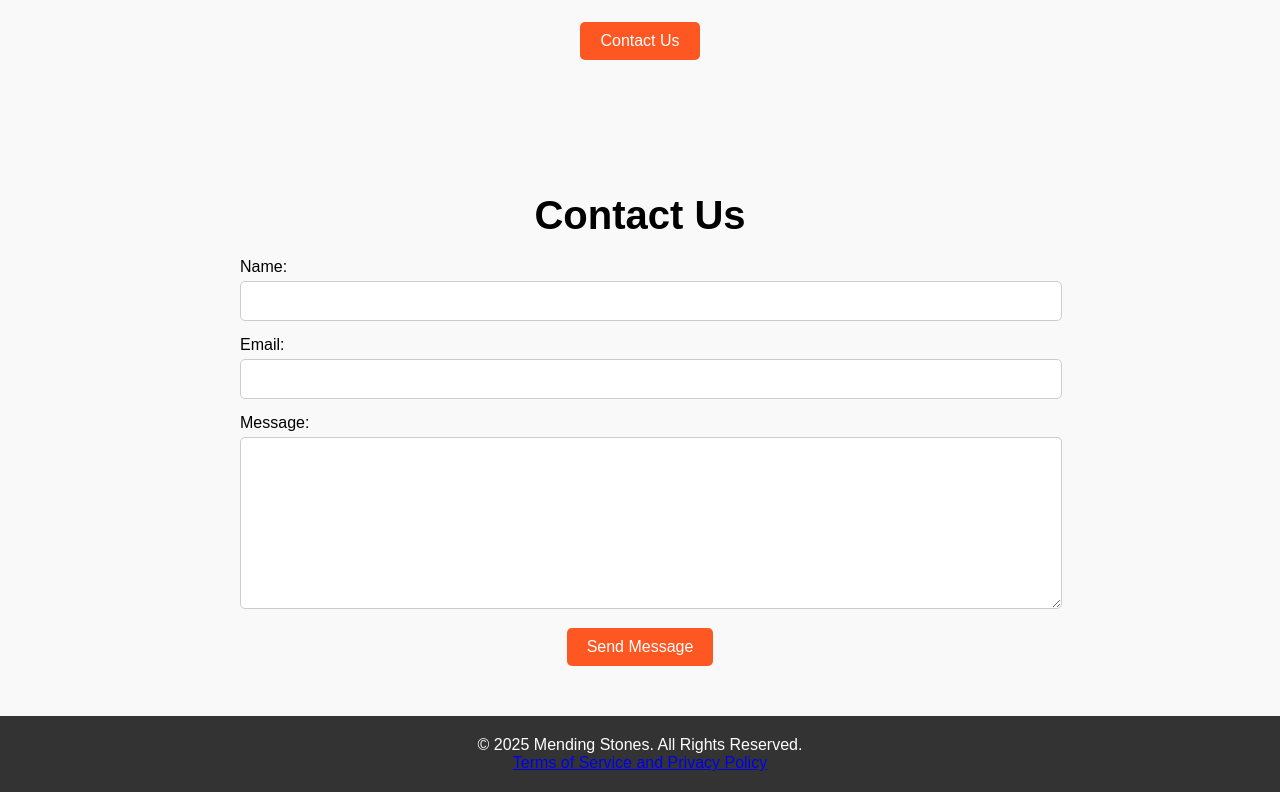
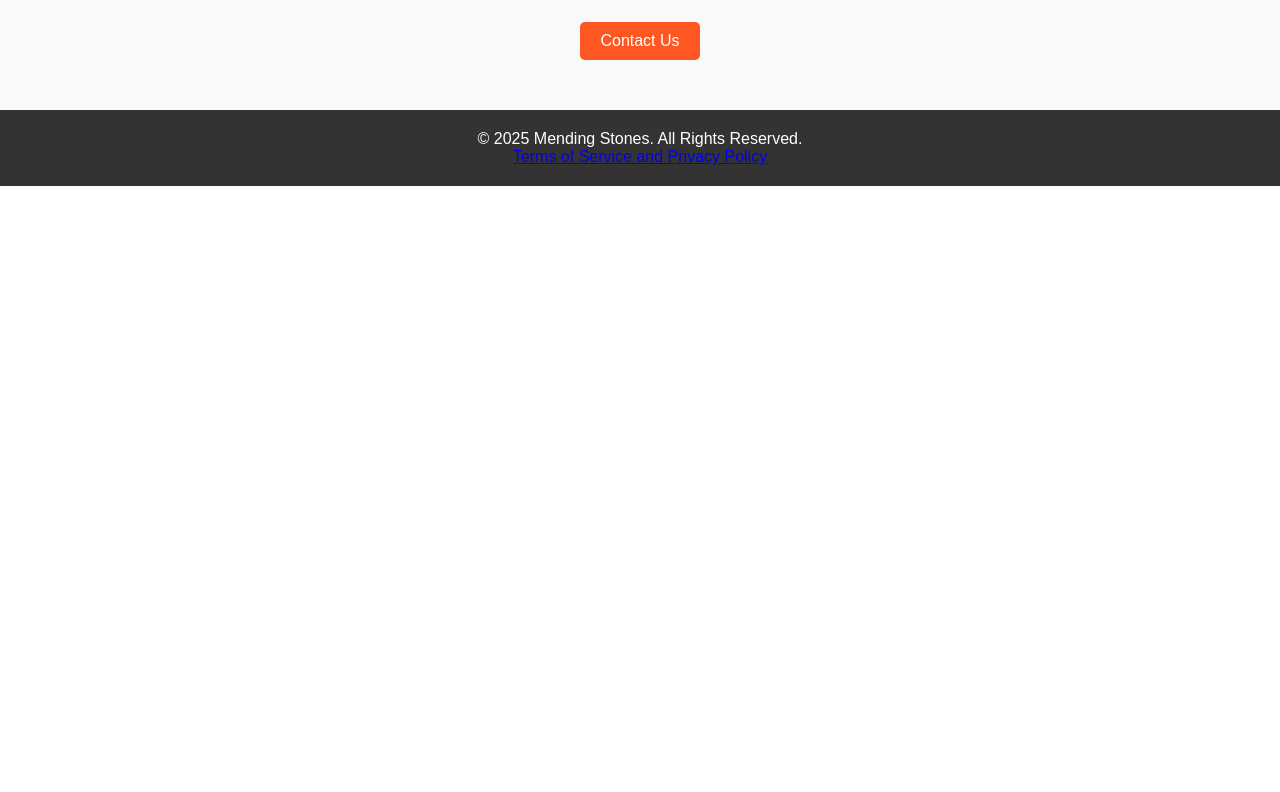
Before and after one commit to level-next/match-triple-website, a plain HTML site: page index.html in a window 1280 px wide. Shown: the part 932-1724 px from the top of the page. After the commit the page ends 1118 px from the top, so only its background shows below. Drawn offline with Linux system fonts and the light colour scheme.

Commit message:
remove emailjs

```diff
--- a/index.html
+++ b/index.html
@@ -7,12 +7,7 @@
     <title>Mending Stones - A Fun Collecting Game</title>
     <link rel="stylesheet" href="styles.css">
     <link rel="icon" href="icon.png" type="image/png">
-    <script type="text/javascript" src="https://cdn.emailjs.com/dist/email.min.js"></script>
-    <script type="text/javascript">
-        (function () {
-            emailjs.init("YOUR_USER_ID"); // Replace with your EmailJS User ID
-        })();
-    </script>
+
 </head>
 
 <body>
@@ -22,31 +17,12 @@
             <h1>Mending Stones</h1>
             <p>The ultimate stone collecting game that will keep you hooked!</p>
             <img src="featured-image.png" alt="Mending Stones Featured Image" class="featured-image">
-            <a href="#contact" class="btn">Contact Us</a>
+            <a href="mailto:support@levelnext.games" class="btn">Contact Us</a>
         </div>
     </header>
 
     <main>
-        <section class="contact" id="contact">
-            <div class="container">
-                <h2>Contact Us</h2>
-                <form id="contact-form">
-                    <div class="form-group">
-                        <label for="name">Name:</label>
-                        <input type="text" id="name" name="name" required>
-                    </div>
-                    <div class="form-group">
-                        <label for="email">Email:</label>
-                        <input type="email" id="email" name="email" required>
-                    </div>
-                    <div class="form-group">
-                        <label for="message">Message:</label>
-                        <textarea id="message" name="message" required></textarea>
-                    </div>
-                    <button type="submit" class="btn">Send Message</button>
-                </form>
-            </div>
-        </section>
+
     </main>
 
     <footer>
@@ -56,7 +32,6 @@
         </div>
     </footer>
 
-    <script src="script.js"></script>
 </body>
 
 </html>
```
